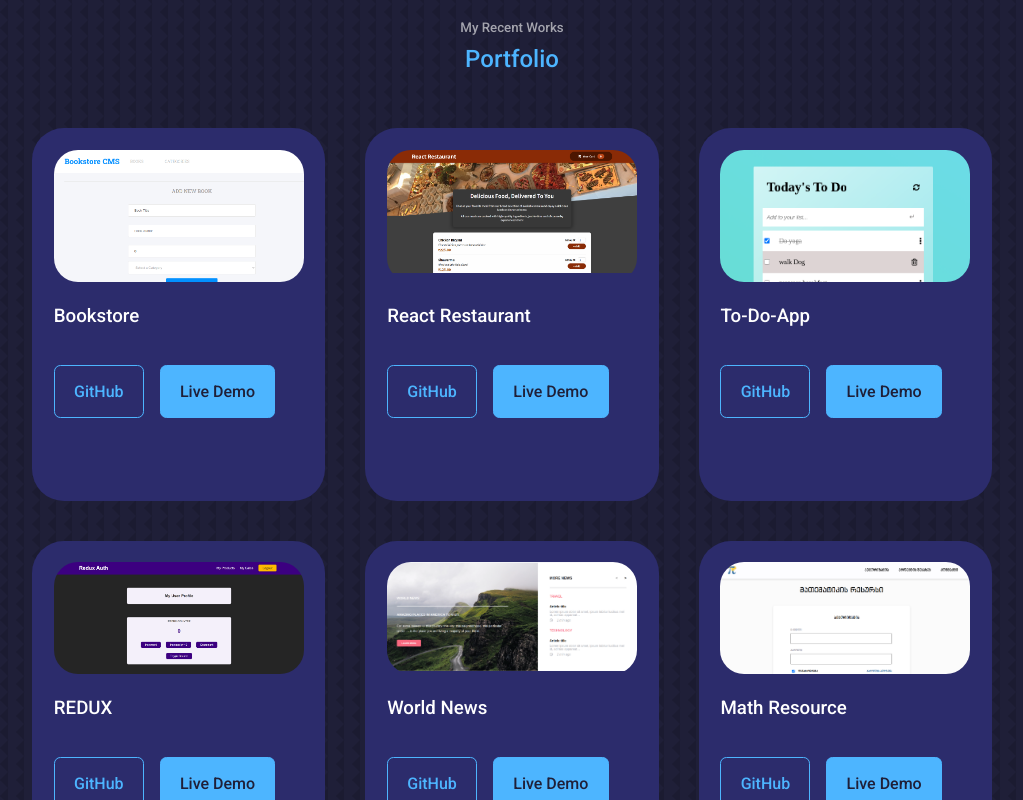
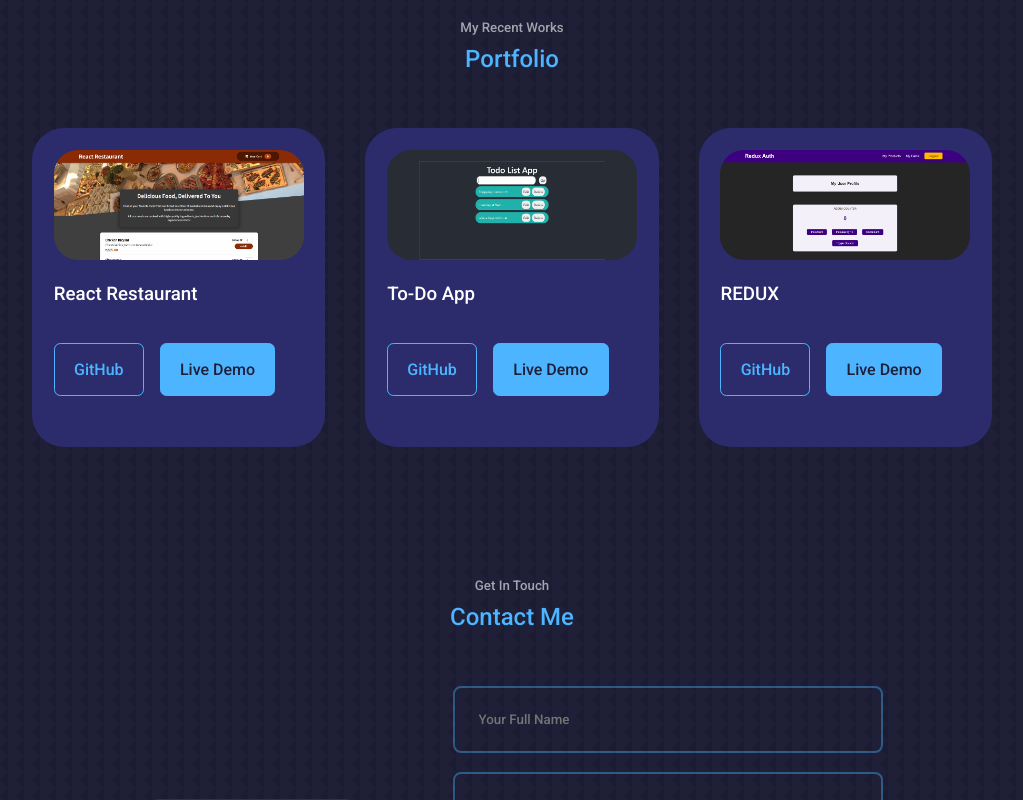
Before and after one commit to athifahamedj/portfolio, a React (Create React App) app: page / in a window 1280 px wide. Shown: the part 1660-2460 px from the top of the page, without its empty margins (128-1151 px from the left). Built offline with nearby package versions, Linux system fonts and the light colour scheme.

Commit message:
added todolist

```diff
--- a/src/components/portfolio/Portfolio.jsx
+++ b/src/components/portfolio/Portfolio.jsx
@@ -1,10 +1,10 @@
 import React from 'react';
-import IMG1 from '../../assets/bookstore.png';
-import IMG2 from '../../assets/todo.png';
+// import IMG1 from '../../assets/bookstore.png';
+import IMG2 from '../../assets/todolist.png';
 // import IMG3 from '../../assets/shelter.png';
 //import IMG4 from '../../assets/fake.png';
-import IMG5 from '../../assets/news.png';
-import IMG6 from '../../assets/math.png';
+// import IMG5 from '../../assets/news.png';
+// import IMG6 from '../../assets/math.png';
 import REST from '../../assets/rest.png';
 import REDUX from '../../assets/redux.png'
 
@@ -13,13 +13,13 @@ import './portfolio.css';
 
 const Portfolio = () => {
   const soloProjects = [
-    {
-      id: 1,
-      title: 'Bookstore',
-      img: IMG1,
-      link: 'https://melodic-boba-111583.netlify.app/',
-      github: 'https://github.com/Meri-MG/bookstore---react',
-    },
+//     {
+//       id: 1,
+//       title: 'Bookstore',
+//       img: IMG1,
+//       link: 'https://melodic-boba-111583.netlify.app/',
+//       github: 'https://github.com/Meri-MG/bookstore---react',
+//     },
     {
       id: 2,
       title: 'React Restaurant',
@@ -31,10 +31,10 @@ const Portfolio = () => {
     },
     {
       id: 3,
-      title: 'To-Do-App',
+      title: 'To-Do App',
       img: IMG2,
-      link: 'https://meri-mg.github.io/To-Do-List/dist/',
-      github: 'https://github.com/Meri-MG/To-Do-List',
+      link: 'https://athif-portfolio.netlify.app/',
+      github: 'https://github.com/athifahamedj/simple-todolist',
     },
     {
       id: 4,
@@ -43,20 +43,20 @@ const Portfolio = () => {
       link: 'https://athif-redux.netlify.app/',
       github: 'https://github.com/athifahamedj/redux',
     },
-    {
-      id: 5,
-      title: 'World News',
-      img: IMG5,
-      link: 'https://meri-mg.github.io/Unilab-world-news/',
-      github: 'https://github.com/Meri-MG/Unilab-world-news',
-    },
-    {
-      id: 6,
-      title: 'Math Resource',
-      img: IMG6,
-      link: 'https://lukinoo.github.io/math-resource/',
-      github: 'https://github.com/lukinoo/math-resource',
-    },
+//     {
+//       id: 5,
+//       title: 'World News',
+//       img: IMG5,
+//       link: 'https://meri-mg.github.io/Unilab-world-news/',
+//       github: 'https://github.com/Meri-MG/Unilab-world-news',
+//     },
+//     {
+//       id: 6,
+//       title: 'Math Resource',
+//       img: IMG6,
+//       link: 'https://lukinoo.github.io/math-resource/',
+//       github: 'https://github.com/lukinoo/math-resource',
+//     },
   ];
 
 
```
